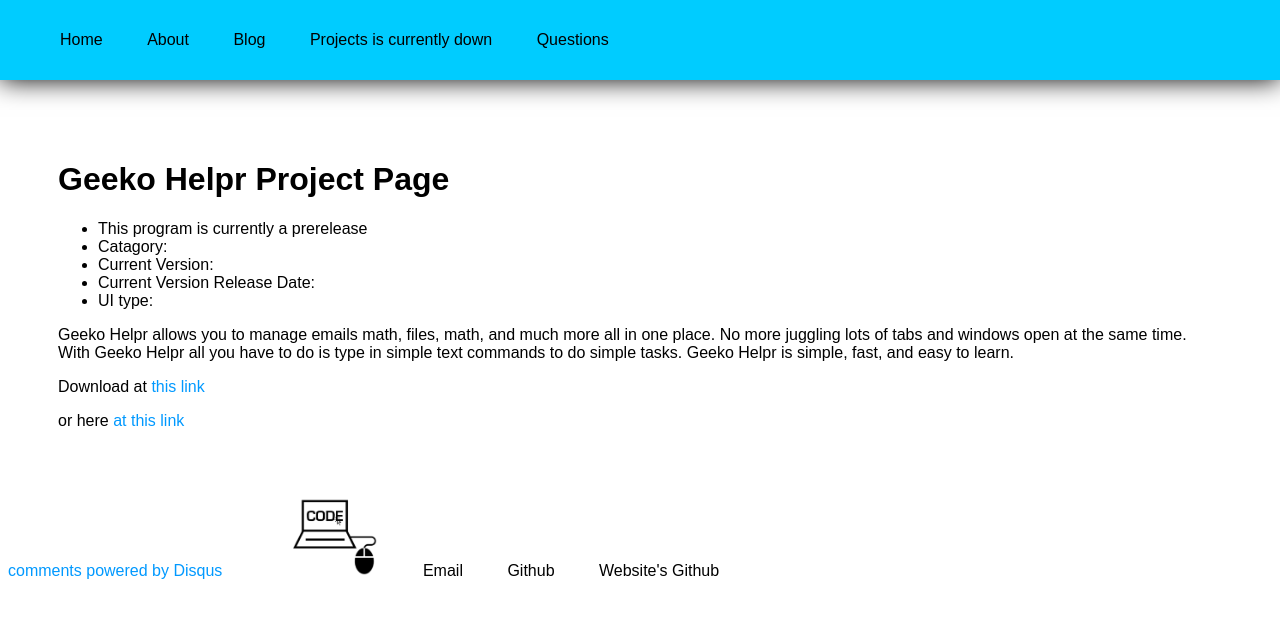
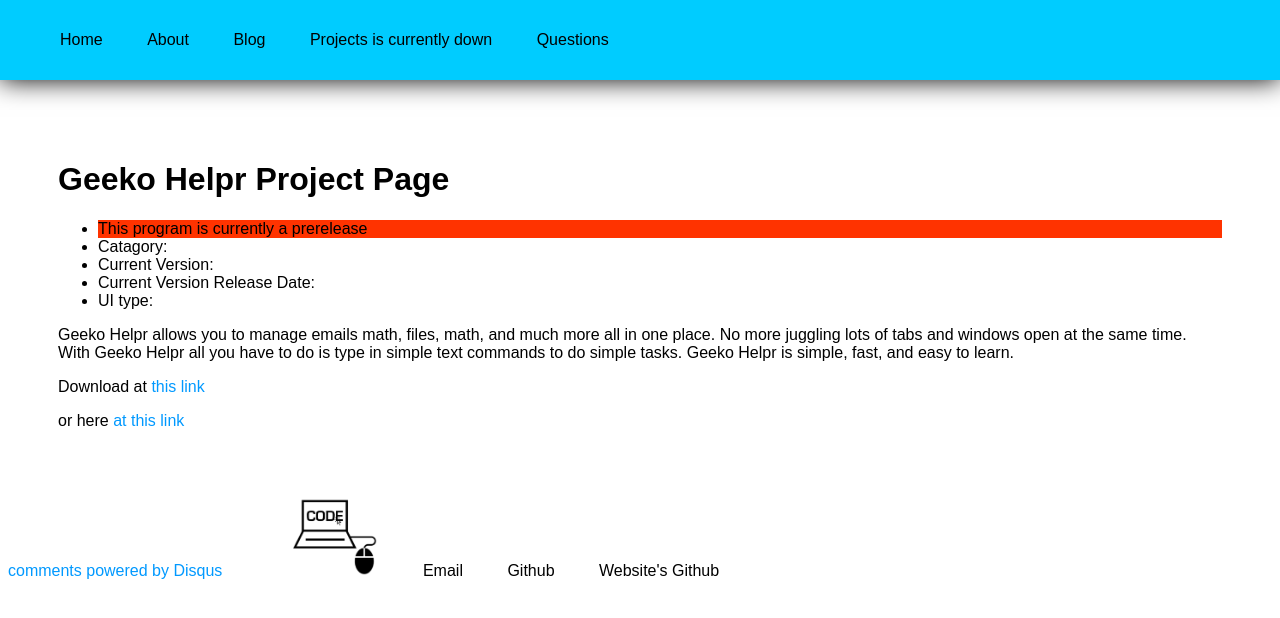
Before and after one commit to Geeko/geeko.github.io, a Jekyll site: the page built from projects/geekohelpr/index.html, in a window 1280 px wide. Shown: the top 618 px of the page. Built offline with Jekyll 4.4.1, drawn with Linux system fonts in a browser that asks for light colours; comment, search, counter and statistics services are not loaded.

Commit message:
Update main.css

```diff
--- a/css/main.css
+++ b/css/main.css
@@ -67,3 +67,7 @@ footer{
 }
 
 img.avatar { margin-bottom: 30px; }
+
+.alert{
+  background-color: rgb(255, 51, 0);
+}
```
